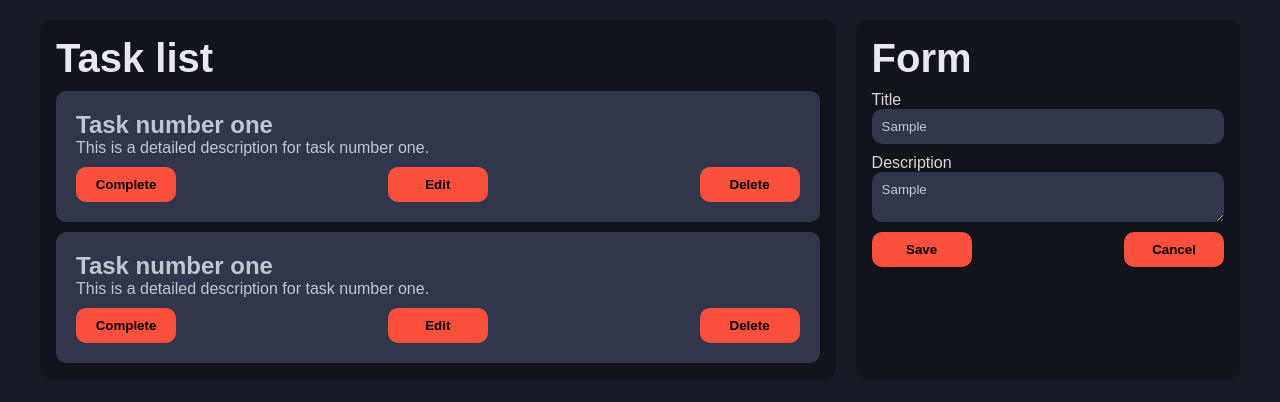
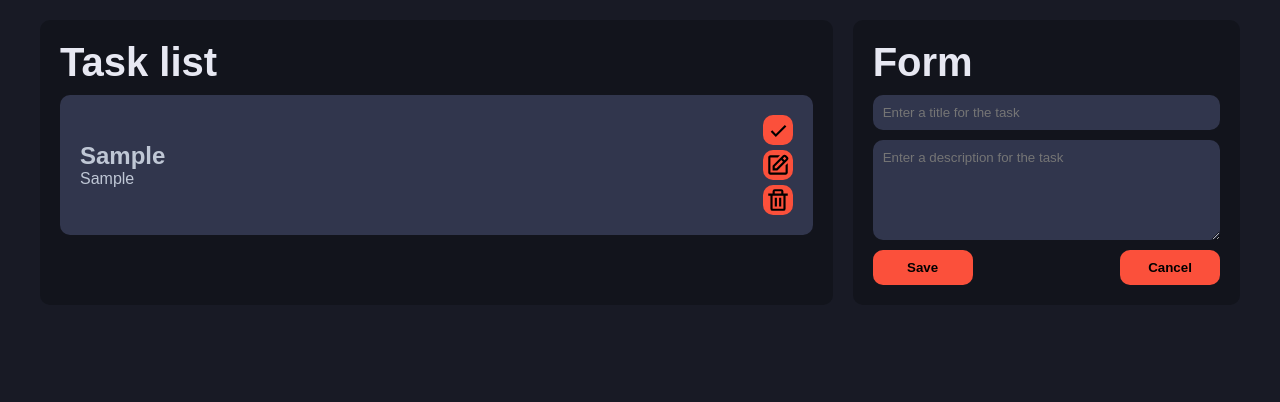
Before and after one commit to xHithy/vendon-todo, a React (Create React App) app: page / in a window 1280 px wide. Both pictures are taken after typing "Sample", "Sample" into the empty fields and a click on the button "Save". Shown: the top 402 px of the page. Built offline with nearby package versions, Linux system fonts and the light colour scheme; a web font is replaced by a local one.

Commit message:
Add task function
Added the create task functionality

Fixed up some design flaws and added new elements for next steps

Replaced task action text with icons, learnt about react-icons

```diff
--- a/package.json
+++ b/package.json
@@ -12,6 +12,7 @@
     "@types/react-dom": "^18.0.10",
     "react": "^18.2.0",
     "react-dom": "^18.2.0",
+    "react-icons": "^4.7.1",
     "react-scripts": "5.0.1",
     "sass": "^1.58.0",
     "typescript": "^4.9.5",
--- a/src/App.tsx
+++ b/src/App.tsx
@@ -1,15 +1,40 @@
-import React from 'react';
+import React, {useState} from 'react';
 import List from "./components/List";
 import Form from "./components/Form";
 import './styles/style.css';
+import {Task} from "./model";
 
 const App: React.FC = () => {
-  return (
-    <div className="main-container">
-      <List />
-      <Form />
-    </div>
-  );
+    const [id, setID] = useState(0);
+    const [title, setTitle] = useState<string>("");
+    const [description, setDescription] = useState<string>("");
+    const [tasks, setTasks] = useState<Task[]>([]);
+    const handleAdd = (e: React.FormEvent) => {
+        e.preventDefault();
+        if(title && description) {
+            setTasks([...tasks, {id, title, description, isDone:false}]);
+            setID(id + 1);
+            setTitle("");
+            setDescription("");
+            console.log(tasks);
+        }
+    }
+
+    return (
+        <div className="main-container">
+            <List
+                tasks={tasks}
+                setTasks={setTasks}
+            />
+            <Form
+                title={title}
+                setTitle={setTitle}
+                description={description}
+                setDescription={setDescription}
+                handleAdd={handleAdd}
+            />
+        </div>
+    );
 }
 
 export default App;
--- a/src/components/Form.tsx
+++ b/src/components/Form.tsx
@@ -1,22 +1,33 @@
 import React from "react";
 
-const Form: React.FC = () => {
+interface Props {
+    title: string;
+    setTitle: React.Dispatch<React.SetStateAction<string>>;
+    description: string;
+    setDescription: React.Dispatch<React.SetStateAction<string>>;
+    handleAdd: (e: React.FormEvent) => void;
+}
+
+const Form = ({title, setTitle, description, setDescription, handleAdd}: Props) => {
     return (
-        <div className="form-container container">
+        <form className="form-container container" onSubmit={(e) => handleAdd(e)}>
             <h1>Form</h1>
-            <label>
-                Title
-                <input type="text" placeholder="Enter a title for the task"/>
-            </label>
-            <label>
-                Description
-                <textarea placeholder="Enter a description for the task"></textarea>
-            </label>
+            <input
+                type="text"
+                placeholder="Enter a title for the task"
+                value={title}
+                onChange={(e) => setTitle(e.target.value)}
+            />
+            <textarea
+                placeholder="Enter a description for the task"
+                onChange={(e) => setDescription(e.target.value)}
+                value={description}
+            ></textarea>
             <div className="button-container">
-                <button>Save</button>
+                <button type="submit">Save</button>
                 <button>Cancel</button>
             </div>
-        </div>
+        </form>
     );
 }
 
--- a/src/components/List.tsx
+++ b/src/components/List.tsx
@@ -1,31 +1,23 @@
 import React from "react";
+import { Task } from "../model";
+import SingleTask from "./SingleTask";
 
-const List: React.FC = () => {
+interface Props {
+    tasks: Task[];
+    setTasks: React.Dispatch<React.SetStateAction<Task[]>>
+}
+
+const List = ({tasks, setTasks}: Props) => {
     return (
         <div className="list-container container">
             <h1>Task list</h1>
-            <div className="task-item">
-                <text>
-                    <h2>Task number one</h2>
-                    <p>This is a detailed description for task number one.</p>
-                </text>
-                <div className="button-container">
-                    <button>Complete</button>
-                    <button>Edit</button>
-                    <button>Delete</button>
-                </div>
-            </div>
-            <div className="task-item">
-                <text>
-                    <h2>Task number one</h2>
-                    <p>This is a detailed description for task number one.</p>
-                </text>
-                <div className="button-container">
-                    <button>Complete</button>
-                    <button>Edit</button>
-                    <button>Delete</button>
-                </div>
-            </div>
+            {tasks.map(task => (
+                <SingleTask
+                    task={task}
+                    tasks={tasks}
+                    setTasks={setTasks}
+                />
+            ))}
         </div>
     );
 }
--- /dev/null
+++ b/src/components/SingleTask.tsx
@@ -0,0 +1,27 @@
+import React from 'react';
+import {Task} from "../model";
+import { BiTrash, BiEdit, BiCheck } from "react-icons/bi";
+
+interface Props {
+    task: Task;
+    tasks: Task[];
+    setTasks: React.Dispatch<React.SetStateAction<Task[]>>
+}
+
+const SingleTask = ({task, tasks, setTasks}: Props) => {
+    return (
+        <div className="task-item" key={task.id}>
+            <span>
+                <h2>{task.title}</h2>
+                <p>{task.description}</p>
+            </span>
+            <div className="action-container">
+                <BiCheck className="finish-icon icon" size={18}/>
+                <BiEdit className="edit-icon icon" size={18}/>
+                <BiTrash className="delete-icon icon" size={18}/>
+            </div>
+        </div>
+    );
+};
+
+export default SingleTask;
--- /dev/null
+++ b/src/model.ts
@@ -0,0 +1,6 @@
+export interface Task {
+    id:number;
+    title:string;
+    description:string;
+    isDone:boolean;
+}
--- a/src/styles/main.scss
+++ b/src/styles/main.scss
@@ -46,6 +46,8 @@ input, textarea {
   }
 }
 
+textarea { min-height:100px }
+
 label {
   display:flex;
   flex-direction:column;
@@ -70,16 +72,15 @@ label {
     cursor:pointer;
     font-weight:600;
     width:100px;
-
     &:hover {
       background-color:$button-hover-color;
-      color:$text-color;
+      box-shadow: rgba(0, 0, 0, 0.24) 0 3px 8px;
     }
   }
 }
 
 .container {
-  padding:1rem;
+  padding:20px;
   border-radius:10px;
   background-color:$bg-accent;
   transition:flex 0.3s;
@@ -88,7 +89,7 @@ label {
   gap:10px;
 }
 
-.list-container { flex:65 }
+.list-container {flex:65 }
 .form-container { flex:30 }
 
 .task-item {
@@ -97,8 +98,29 @@ label {
   padding:20px;
   width:100%;
   border-radius:10px;
-  cursor:pointer;
+  display:flex;
+  justify-content:space-between;
+  align-items:center;
+  gap:10px;
+}
+
+.action-container {
   display:flex;
   flex-direction:column;
-  gap:10px;
+  justify-content:space-around;
+  gap:5px;
 }
+
+.icon {
+  border-radius:10px;
+  background-color:$button-color;
+  height:30px;
+  width:30px;
+  padding:2px;
+  color:black;
+  cursor:pointer;
+  &:hover {
+    box-shadow: rgba(0, 0, 0, 0.24) 0 3px 8px;
+    background-color:$button-hover-color;
+  }
+}
--- a/src/styles/style.css
+++ b/src/styles/style.css
@@ -41,6 +41,10 @@ input:focus, textarea:focus {
   outline: 1px solid #FB503B;
 }
 
+textarea {
+  min-height: 100px;
+}
+
 label {
   display: flex;
   flex-direction: column;
@@ -68,11 +72,11 @@ label {
 }
 .button-container button:hover {
   background-color: rgba(251, 80, 59, 0.5215686275);
-  color: #D7D7DC;
+  box-shadow: rgba(0, 0, 0, 0.24) 0 3px 8px;
 }
 
 .container {
-  padding: 1rem;
+  padding: 20px;
   border-radius: 10px;
   background-color: #12141C;
   transition: flex 0.3s;
@@ -95,10 +99,31 @@ label {
   padding: 20px;
   width: 100%;
   border-radius: 10px;
-  cursor: pointer;
   display: flex;
-  flex-direction: column;
+  justify-content: space-between;
+  align-items: center;
   gap: 10px;
 }
 
+.action-container {
+  display: flex;
+  flex-direction: column;
+  justify-content: space-around;
+  gap: 5px;
+}
+
+.icon {
+  border-radius: 10px;
+  background-color: #FB503B;
+  height: 30px;
+  width: 30px;
+  padding: 2px;
+  color: black;
+  cursor: pointer;
+}
+.icon:hover {
+  box-shadow: rgba(0, 0, 0, 0.24) 0 3px 8px;
+  background-color: rgba(251, 80, 59, 0.5215686275);
+}
+
 /*# sourceMappingURL=style.css.map */
```
Also changed, not shown: public/manifest.json, 2 other files (tests, documents, lock files or other folders).
